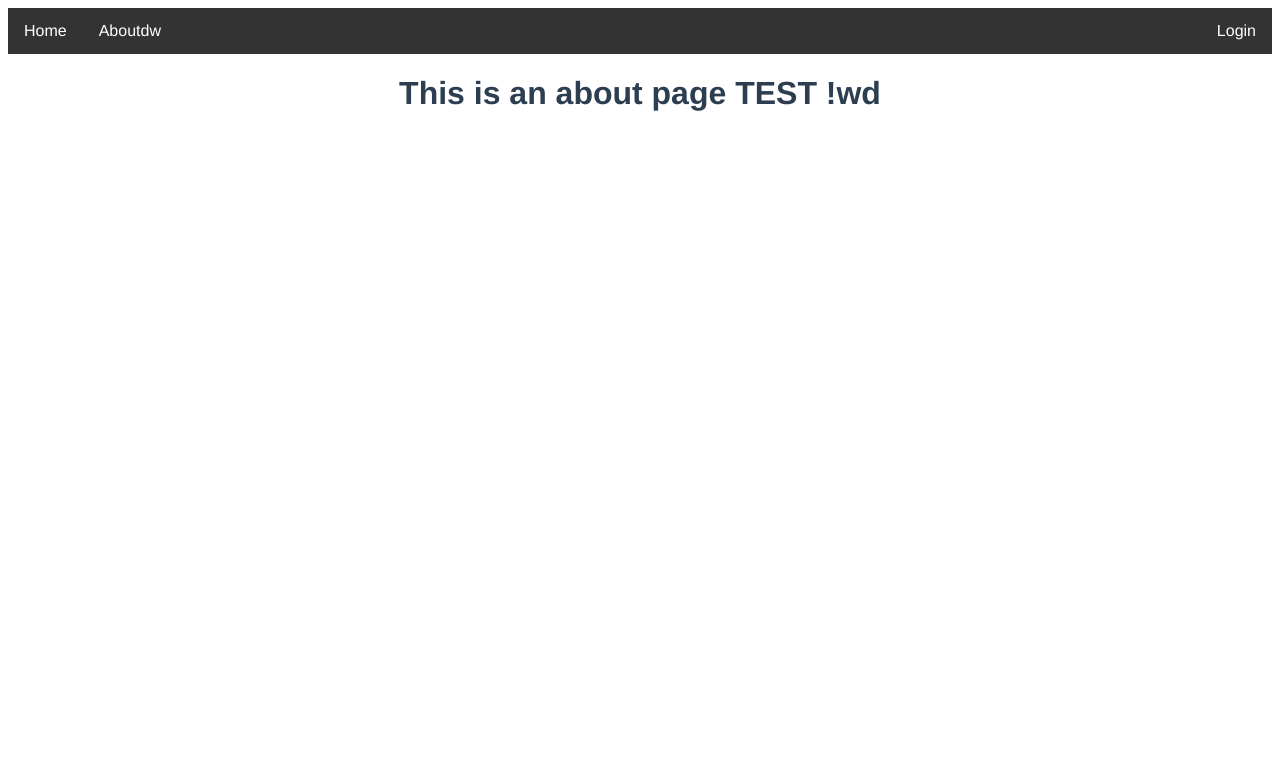
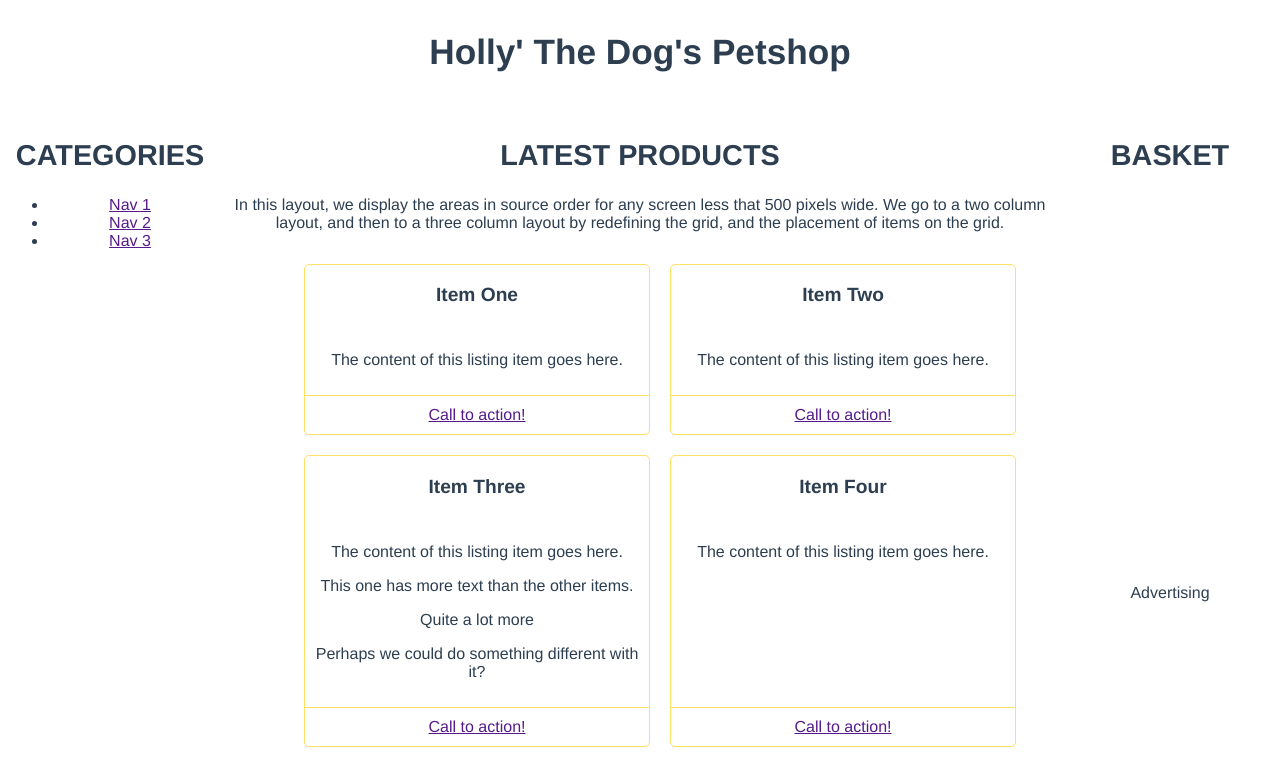
Before and after one commit to schaadt/petshop, a Vue app: page /about in a window 1280 px wide. Shown: the top 765 px of the page. Built offline with nearby package versions, Linux system fonts and the light colour scheme.

Commit message:
CSS GRID Tilføjet

```diff
--- a/src/App.vue
+++ b/src/App.vue
@@ -1,10 +1,46 @@
 <template>
   <div id="app">
-    <div class="container">
-      <Navigation />
-
-    <router-view/>
-    </div>
+<div class="wrapper">
+        <header class="main-head"><h1>Holly' The Dog's Petshop</h1></header>
+        <Navigation />
+        <article class="content">
+            <h2>LATEST PRODUCTS</h2>
+            <p>In this layout, we display the areas in source order for any screen less that 500 pixels wide. We go to a two column layout, and then to a three column layout by redefining the grid, and the placement of items on the grid.</p>
+        <ul class="listing">
+  <li>
+    <h3>Item One</h3>
+    <div class="body"><p>The content of this listing item goes here.</p></div>
+    <div class="cta"><a href="">Call to action!</a></div>
+  </li>
+   <li>
+     <h3>Item Two</h3>
+     <div class="body"><p>The content of this listing item goes here.</p></div>
+     <div class="cta"><a href="">Call to action!</a></div>
+   </li>
+   <li class="wide">
+     <h3>Item Three</h3>
+     <div class="body"><p>The content of this listing item goes here.</p>
+     <p>This one has more text than the other items.</p>
+     <p>Quite a lot more</p>
+     <p>Perhaps we could do something different with it?</p></div>
+     <div class="cta"><a href="">Call to action!</a></div>
+    </li>
+    <li>
+     <h3>Item Four</h3>
+     <div class="body"><p>The content of this listing item goes here.</p></div>
+     <div class="cta"><a href="">Call to action!</a></div>
+    </li>
+     <li>
+     <h3>Item Five</h3>
+     <div class="body"><p>The content of this listing item goes here.</p></div>
+      <div class="cta"><a href="">Call to action!</a></div>
+    </li>
+</ul>
+        </article>
+        <aside class="side"><h2>BASKET</h2></aside>
+        <div class="ad">Advertising</div>
+        <footer class="main-footer">The footer</footer>
+</div>
   </div>
 </template>
 
--- /dev/null
+++ b/src/assets/css/main.css
@@ -0,0 +1,101 @@
+h1 {
+    font-weight: 800;
+    font-size: 2.2em;
+}
+
+h2 {
+    font-weight: 800;
+    font-size: 1.8em;
+}
+
+h3 {
+    font-weight: 600;
+    font-size: 1.2em;
+}
+
+
+
+.listing {
+    list-style: none;
+    margin: 2em;
+    display: grid;
+    grid-gap: 20px;
+    grid-template-columns: repeat(auto-fill,minmax(250px, 1fr));
+  }
+
+  .listing li {
+    border: 1px solid #ffe066;
+    border-radius: 5px;
+    display: flex;
+    flex-direction: column;
+  }
+  .listing .cta {
+    margin-top: auto;
+    border-top: 1px solid #ffe066;
+    padding: 10px;
+    text-align: center;
+  }
+  .listing .body {
+    padding: 10px;
+  }
+
+
+.main-head {
+    grid-area: header;
+  }
+  .content {
+    grid-area: content;
+  }
+  .main-nav {
+    grid-area: nav;
+  }
+  .side {
+    grid-area: sidebar;
+  }
+  .ad {
+    grid-area: ad;
+  }
+  .main-footer {
+    grid-area: footer;
+  }
+
+  .wrapper {
+    display: grid;
+    grid-gap: 20px;
+    grid-template-areas:
+      "header"
+      "nav"
+      "content"
+      "sidebar"
+      "ad"
+      "footer";
+  }
+
+  @media (min-width: 600px) {
+    .wrapper {
+      grid-template-columns: 1fr 3fr;
+      grid-template-areas:
+        "header  header"
+        "nav     nav"
+        "sidebar content"
+        "ad      footer";
+    }
+    nav ul {
+      display: flex;
+      justify-content: space-between;
+    }
+  }
+
+  @media (min-width: 700px) {
+    .wrapper {
+      grid-template-columns: 1fr 4fr 1fr;
+      grid-template-areas:
+        "header header  header"
+        "nav    content sidebar"
+        "nav    content ad"
+        "footer footer  footer"
+     }
+     nav ul {
+       flex-direction: column;
+     }
+  }
--- a/src/components/Navigation.vue
+++ b/src/components/Navigation.vue
@@ -1,11 +1,12 @@
 <template>
-<nav><ul>
-      <router-link tag="li" to="/">Home</router-link>
-      <router-link tag="li" to="/about">Aboutdw</router-link>
-      <router-link style="float:right" tag="li" to="/about">Login</router-link>
-
-      </ul>
-</nav>
+        <nav class="main-nav">
+          <h2>CATEGORIES</h2>
+            <ul>
+                <li><a href="">Nav 1</a></li>
+                <li><a href="">Nav 2</a></li>
+                <li><a href="">Nav 3</a></li>
+            </ul>
+        </nav>
 </template>
 
 <script>
@@ -16,31 +17,5 @@
 
 <style scoped>
 
-ul {
-  list-style-type: none;
-  margin: 0;
-  padding: 0;
-  overflow: hidden;
-  background-color: #333;
-}
 
-li {
-  float: left;
-}
-
-li{
-  display: block;
-  color: white;
-  text-align: center;
-  padding: 14px 16px;
-  text-decoration: none;
-}
-
-li :hover:not(.active) {
-  background-color: #111;
-}
-
-.active {
-  background-color: #4CAF50;
-}
 </style>
--- a/src/main.js
+++ b/src/main.js
@@ -2,6 +2,7 @@ import Vue from 'vue'
 import App from './App.vue'
 import router from './router'
 import store from './store'
+import './assets/css/main.css';
 
 Vue.config.productionTip = false
 
```
